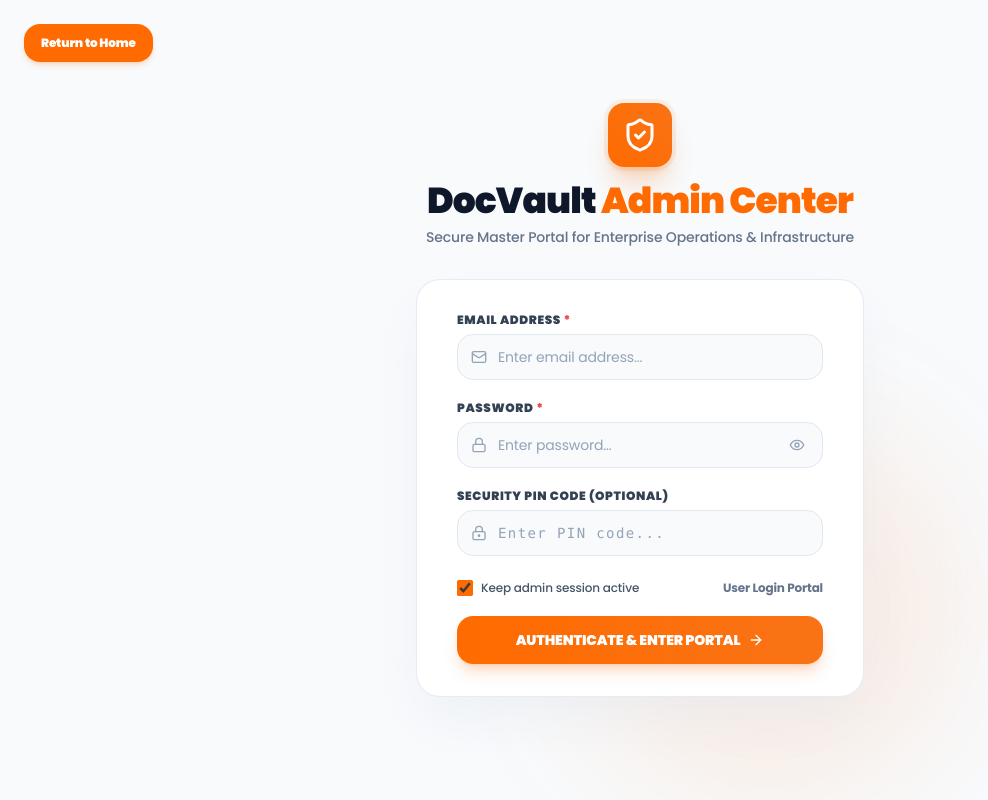
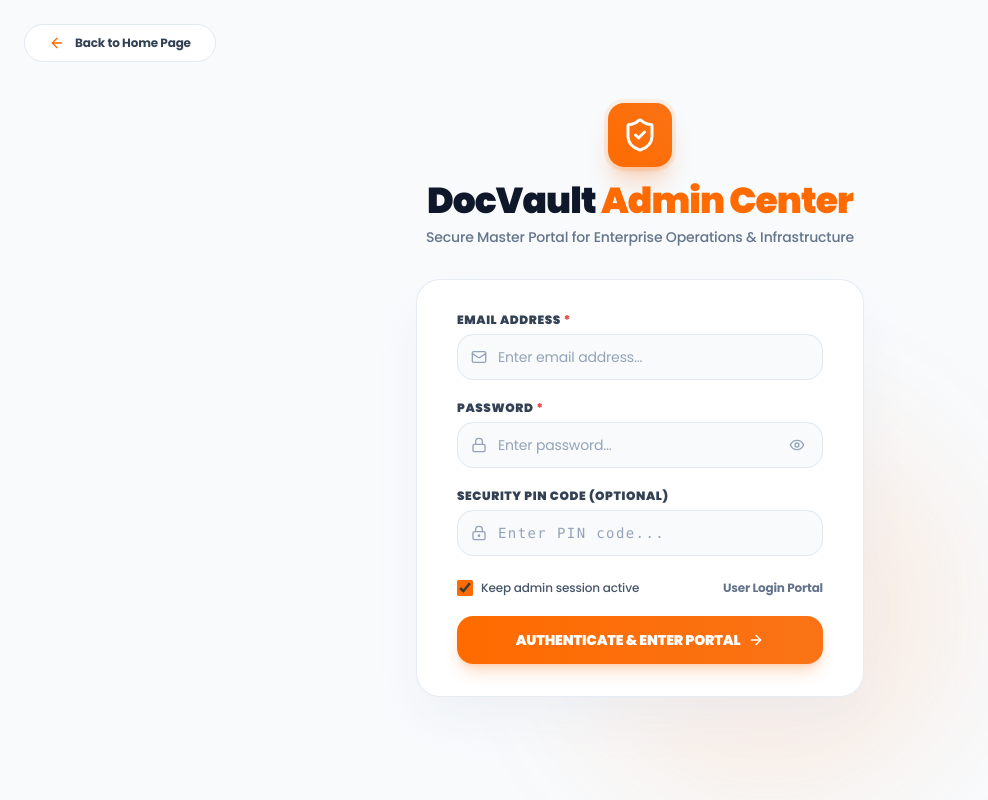
Before and after one commit to Lalith-5467/Document-management-system, a Next.js app in the folder client/: page /admin/login in a window 1280 px wide. Shown: the whole page, without its empty margins (0-988 px from the left). Built offline with nearby package versions, Linux system fonts and the light colour scheme; no server answers.

Commit message:
fix(ui): polish and expand Back button padding and whitespace across login, register, forgot-password, and admin login pages

```diff
--- a/client/src/app/admin/login/page.tsx
+++ b/client/src/app/admin/login/page.tsx
@@ -144,13 +144,14 @@ export default function AdminLoginPage() {
 
   return (
     <div className="min-h-screen bg-slate-50 text-slate-900 flex flex-col justify-center py-12 sm:px-6 lg:px-8 relative overflow-hidden font-poppins">
-      {/* Top Left Corner Return to Home */}
+      {/* Professional Top Left Back Button */}
       <div className="absolute top-6 left-6 z-20">
         <Link
           href="/"
-          className="inline-flex items-center px-4 py-2.5 rounded-2xl bg-themePrimary text-white shadow-md shadow-orange-500/20 text-xs font-black border border-transparent hover:bg-[#FFF7ED] hover:text-themePrimary hover:border-orange-300 hover:shadow-lg transition-all duration-200 cursor-pointer"
+          className="inline-flex items-center gap-2.5 px-6 py-2.5 rounded-full bg-white/95 backdrop-blur-md border border-slate-200 hover:border-orange-300 hover:bg-orange-50/60 text-slate-700 hover:text-slate-900 text-xs font-bold shadow-xs hover:shadow-md hover:shadow-orange-500/10 transition-all duration-300 group cursor-pointer hover:-translate-y-0.5 whitespace-nowrap"
         >
-          <span>Return to Home</span>
+          <ArrowLeft className="w-4 h-4 text-themePrimary group-hover:-translate-x-1 transition-transform duration-300 shrink-0" />
+          <span>Back to Home Page</span>
         </Link>
       </div>
 
--- a/client/src/app/forgot-password/page.tsx
+++ b/client/src/app/forgot-password/page.tsx
@@ -152,13 +152,13 @@ export default function ForgotPasswordPage() {
   return (
     <div className="min-h-screen w-full bg-gradient-to-br from-[#FAF8F4] via-[#F4F1EA] to-[#ECE7DF] flex flex-col items-center justify-center p-4 sm:p-6 lg:p-8 font-sans relative overflow-hidden selection:bg-[#FF6B00] selection:text-white">
 
-      {/* Professional Top Left Back Button */}
+      {/* Professional Top Left Back Button with Cream Hover */}
       <div className="absolute top-6 left-6 z-20">
         <Link
           href="/login"
-          className="inline-flex items-center gap-2.5 px-4.5 py-2.5 rounded-full bg-white/90 backdrop-blur-md border border-[#E6E0D4] hover:border-[#DFD2BA] hover:bg-[#FFFDF5] text-slate-700 hover:text-slate-900 text-xs font-bold shadow-xs hover:shadow-md hover:shadow-[#DFD2BA]/30 transition-all duration-300 group cursor-pointer font-auth-heading hover:-translate-y-0.5"
+          className="inline-flex items-center gap-2.5 px-6 py-2.5 rounded-full bg-white/95 backdrop-blur-md border border-[#E6E0D4] hover:border-[#DFD2BA] hover:bg-[#FFFDF5] text-slate-700 hover:text-slate-900 text-xs font-bold shadow-xs hover:shadow-md hover:shadow-[#DFD2BA]/30 transition-all duration-300 group cursor-pointer font-auth-heading hover:-translate-y-0.5 whitespace-nowrap"
         >
-          <ArrowLeft className="w-4 h-4 text-[#FF6B00] group-hover:-translate-x-1 transition-transform duration-300" />
+          <ArrowLeft className="w-4 h-4 text-[#FF6B00] group-hover:-translate-x-1 transition-transform duration-300 shrink-0" />
           <span>Back to Sign In</span>
         </Link>
       </div>
--- a/client/src/app/login/page.tsx
+++ b/client/src/app/login/page.tsx
@@ -159,9 +159,9 @@ export default function LoginPage() {
       <div className="absolute top-6 left-6 z-20">
         <Link
           href="/"
-          className="inline-flex items-center gap-2.5 px-4.5 py-2.5 rounded-full bg-white/90 backdrop-blur-md border border-[#E6E0D4] hover:border-[#DFD2BA] hover:bg-[#FFFDF5] text-slate-700 hover:text-slate-900 text-xs font-bold shadow-xs hover:shadow-md hover:shadow-[#DFD2BA]/30 transition-all duration-300 group cursor-pointer font-auth-heading hover:-translate-y-0.5"
+          className="inline-flex items-center gap-2.5 px-6 py-2.5 rounded-full bg-white/95 backdrop-blur-md border border-[#E6E0D4] hover:border-[#DFD2BA] hover:bg-[#FFFDF5] text-slate-700 hover:text-slate-900 text-xs font-bold shadow-xs hover:shadow-md hover:shadow-[#DFD2BA]/30 transition-all duration-300 group cursor-pointer font-auth-heading hover:-translate-y-0.5 whitespace-nowrap"
         >
-          <ArrowLeft className="w-4 h-4 text-[#FF6B00] group-hover:-translate-x-1 transition-transform duration-300" />
+          <ArrowLeft className="w-4 h-4 text-[#FF6B00] group-hover:-translate-x-1 transition-transform duration-300 shrink-0" />
           <span>Back to Home Page</span>
         </Link>
       </div>
--- a/client/src/app/register/page.tsx
+++ b/client/src/app/register/page.tsx
@@ -520,9 +520,9 @@ export default function RegisterPage() {
       <div className="absolute top-6 left-6 z-20">
         <Link
           href="/"
-          className="inline-flex items-center gap-2.5 px-4.5 py-2.5 rounded-full bg-white/90 backdrop-blur-md border border-[#E6E0D4] hover:border-[#DFD2BA] hover:bg-[#FFFDF5] text-slate-700 hover:text-slate-900 text-xs font-bold shadow-xs hover:shadow-md hover:shadow-[#DFD2BA]/30 transition-all duration-300 group cursor-pointer font-auth-heading hover:-translate-y-0.5"
+          className="inline-flex items-center gap-2.5 px-6 py-2.5 rounded-full bg-white/95 backdrop-blur-md border border-[#E6E0D4] hover:border-[#DFD2BA] hover:bg-[#FFFDF5] text-slate-700 hover:text-slate-900 text-xs font-bold shadow-xs hover:shadow-md hover:shadow-[#DFD2BA]/30 transition-all duration-300 group cursor-pointer font-auth-heading hover:-translate-y-0.5 whitespace-nowrap"
         >
-          <ArrowLeft className="w-4 h-4 text-[#FF6B00] group-hover:-translate-x-1 transition-transform duration-300" />
+          <ArrowLeft className="w-4 h-4 text-[#FF6B00] group-hover:-translate-x-1 transition-transform duration-300 shrink-0" />
           <span>Back to Home Page</span>
         </Link>
       </div>
```
